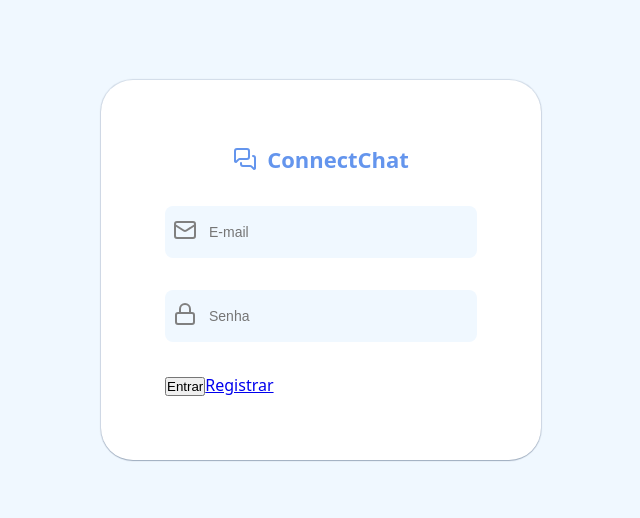
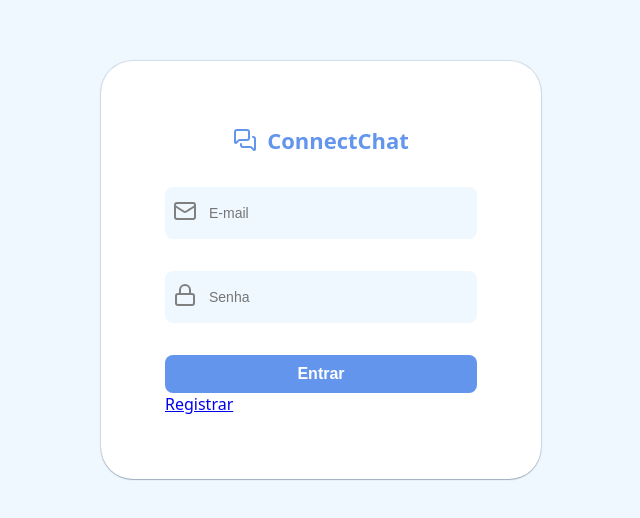
Before and after one commit to ivanrods/connect-chat, a React (Vite) app in the folder client/: page /login in a window 1280 px wide. Shown: the part 130-648 px from the top of the page, without its empty margins (319-959 px from the left). Built offline with nearby package versions, Linux system fonts and the light colour scheme; no server answers.

Commit message:
feat: add button form

```diff
--- /dev/null
+++ b/client/src/components/buttonForm.jsx
@@ -0,0 +1,10 @@
+import styles from "../styles/buttonForm.module.css";
+const ButtonForm = ({ text }) => {
+  return (
+    <button className={styles.button} type="submit">
+      {text}
+    </button>
+  );
+};
+
+export default ButtonForm;
--- a/client/src/pages/Login.jsx
+++ b/client/src/pages/Login.jsx
@@ -6,6 +6,7 @@ import { loginSchema } from "../lib/schemas/auth-schema";
 import { Lock, Mail, MessagesSquare } from "lucide-react";
 import styles from "../styles/Login.module.css";
 import InputForm from "../components/inputForm";
+import ButtonForm from "../components/buttonForm";
 
 const Login = () => {
   const { signIn } = useAuth();
@@ -57,7 +58,8 @@ const Login = () => {
         </div>
 
         <div>
-          <button type="submit">Entrar</button>
+          <ButtonForm text="Entrar" />
+
           <Link to="/register">Registrar</Link>
         </div>
       </form>
--- a/client/src/pages/Register.jsx
+++ b/client/src/pages/Register.jsx
@@ -5,6 +5,7 @@ import { registerSchema } from "../lib/schemas/auth-schema";
 import { Lock, Mail, MessagesSquare, User } from "lucide-react";
 import styles from "../styles/Register.module.css";
 import InputForm from "../components/inputForm";
+import ButtonForm from "../components/buttonForm";
 
 const Register = () => {
   const navigate = useNavigate();
@@ -71,7 +72,8 @@ const Register = () => {
           {errors.password && <span>{errors.password.message}</span>}
         </div>
         <div>
-          <button type="submit">Criar conta</button>
+          <ButtonForm text="Criar conta" />
+
           <Link to="/login">Entrar</Link>
         </div>
       </form>
--- /dev/null
+++ b/client/src/styles/buttonForm.module.css
@@ -0,0 +1,11 @@
+.button {
+  width: 100%;
+  padding: 10px;
+  font-size: 16px;
+  background-color: cornflowerblue;
+  color: white;
+  font-weight: bold;
+  border-radius: 8px;
+  border: none;
+  cursor: pointer;
+}
```
